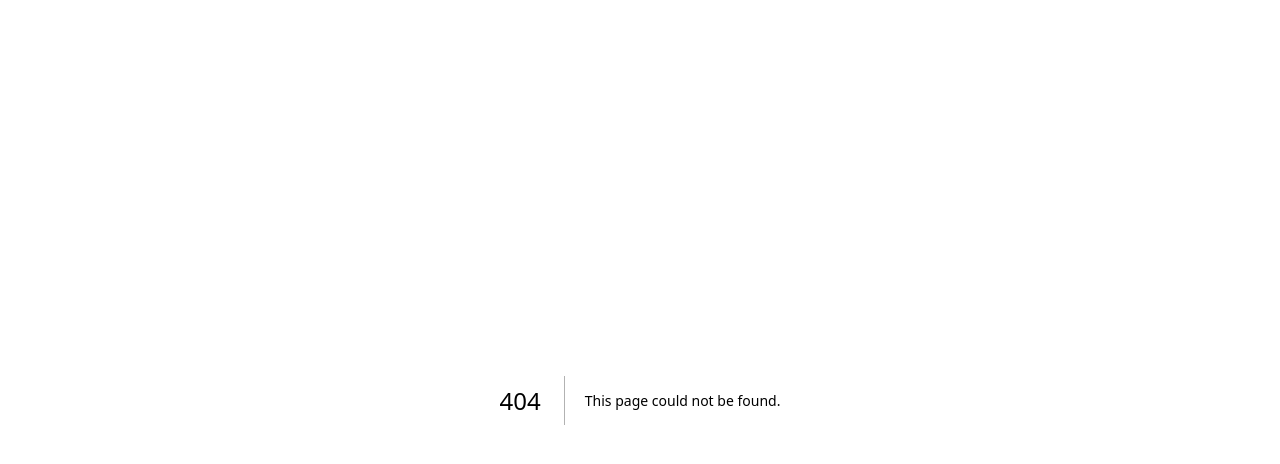
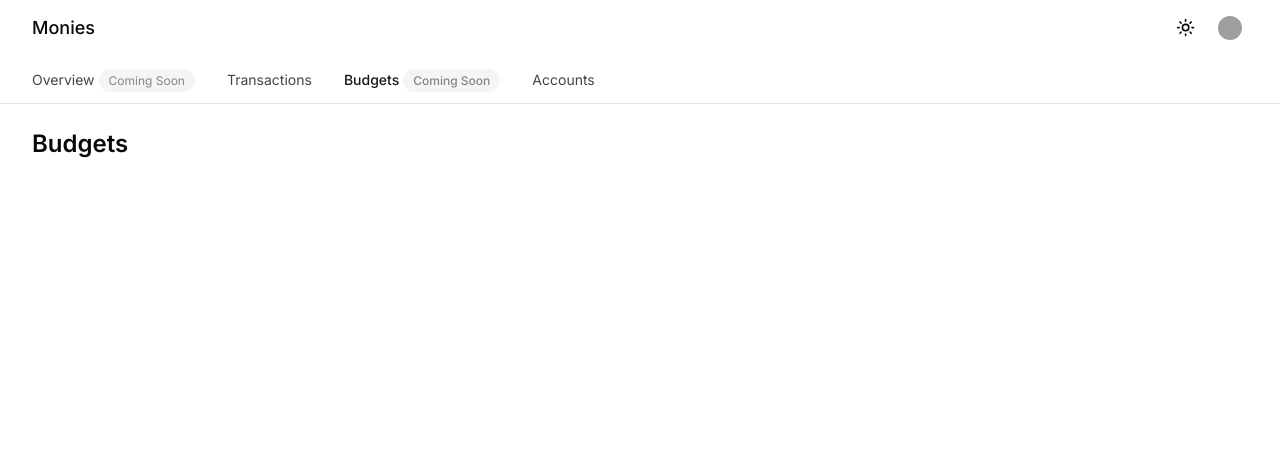
Before and after one commit to aaronlimck/monies, a Next.js app: page /budgets in a window 1280 px wide. Before the commit this address had no page. Shown: the top 464 px of the page. Built offline with nearby package versions, Linux system fonts and the light colour scheme; grey boxes are pictures that could not be loaded.

Commit message:
Feat: Add Budgets Page component

```diff
--- /dev/null
+++ b/app/(application)/budgets/page.tsx
@@ -0,0 +1,17 @@
+import MainNavTabs from "@/components/navigation/MainNavTabs";
+import Navbar from "@/components/navigation/Navbar";
+
+export default function BudgetsPage() {
+  return (
+    <div>
+      <Navbar />
+      <div className="flex h-12 items-center border-b">
+        <MainNavTabs />
+      </div>
+
+      <main className="container space-y-6 py-6">
+        <h1 className="text-2xl font-semibold">Budgets</h1>
+      </main>
+    </div>
+  );
+}
```
